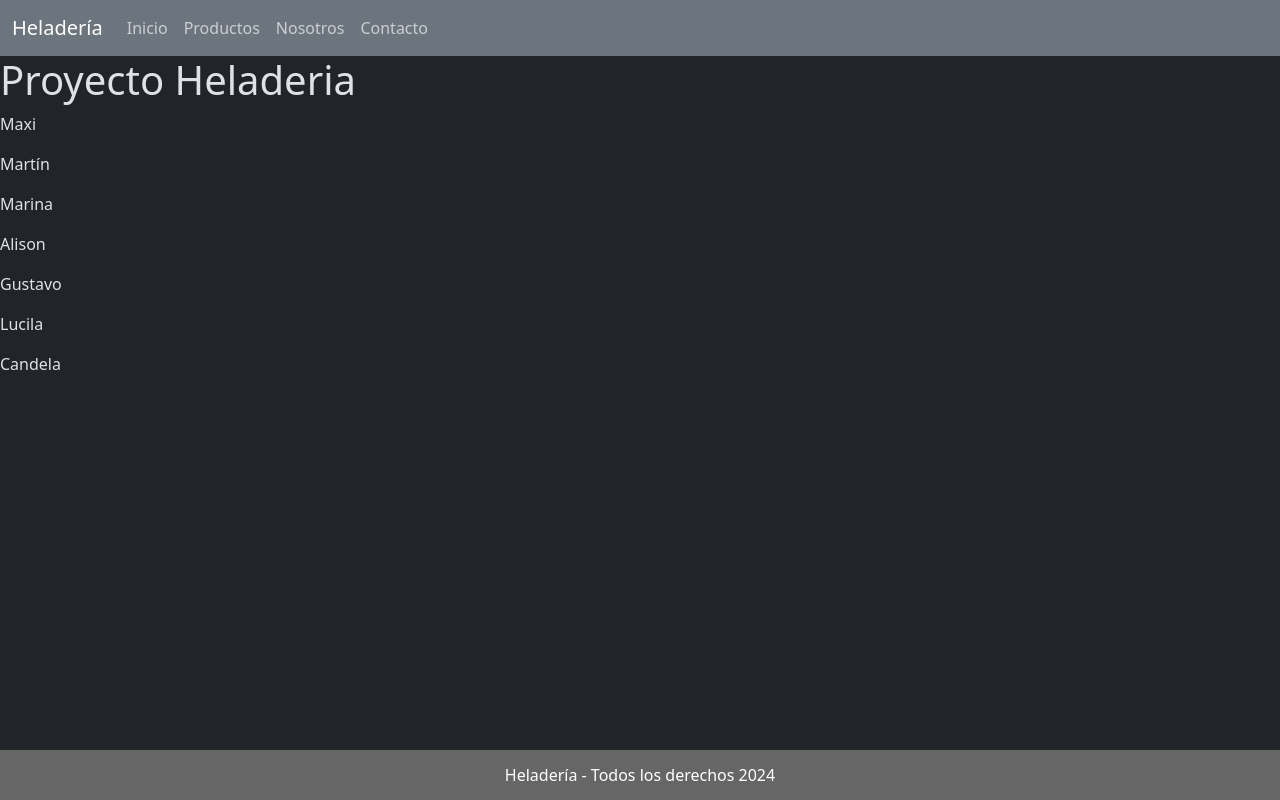
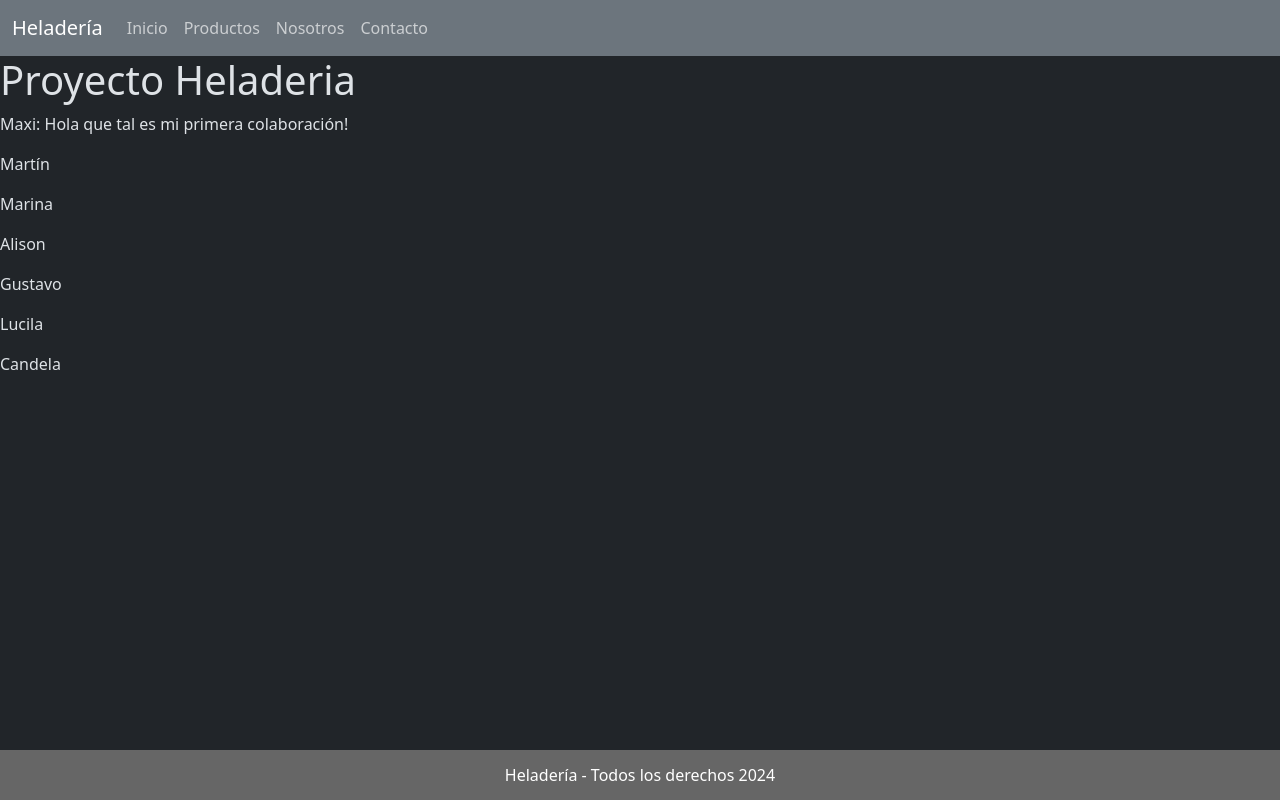
Before and after one commit to mlapeducacionit/project-heladeria, a website built with Vite: page index.html in a window 1280 px wide. Built offline with nearby package versions, Linux system fonts and the light colour scheme.

Commit message:
Agrego un p, soy maxi

```diff
--- a/index.html
+++ b/index.html
@@ -39,7 +39,7 @@
   <main>
     <h1>Proyecto Heladeria</h1>
 
-    <p>Maxi</p>
+    <p>Maxi: Hola que tal es mi primera colaboración!</p>
 
     <p>Martín</p>
 
```
